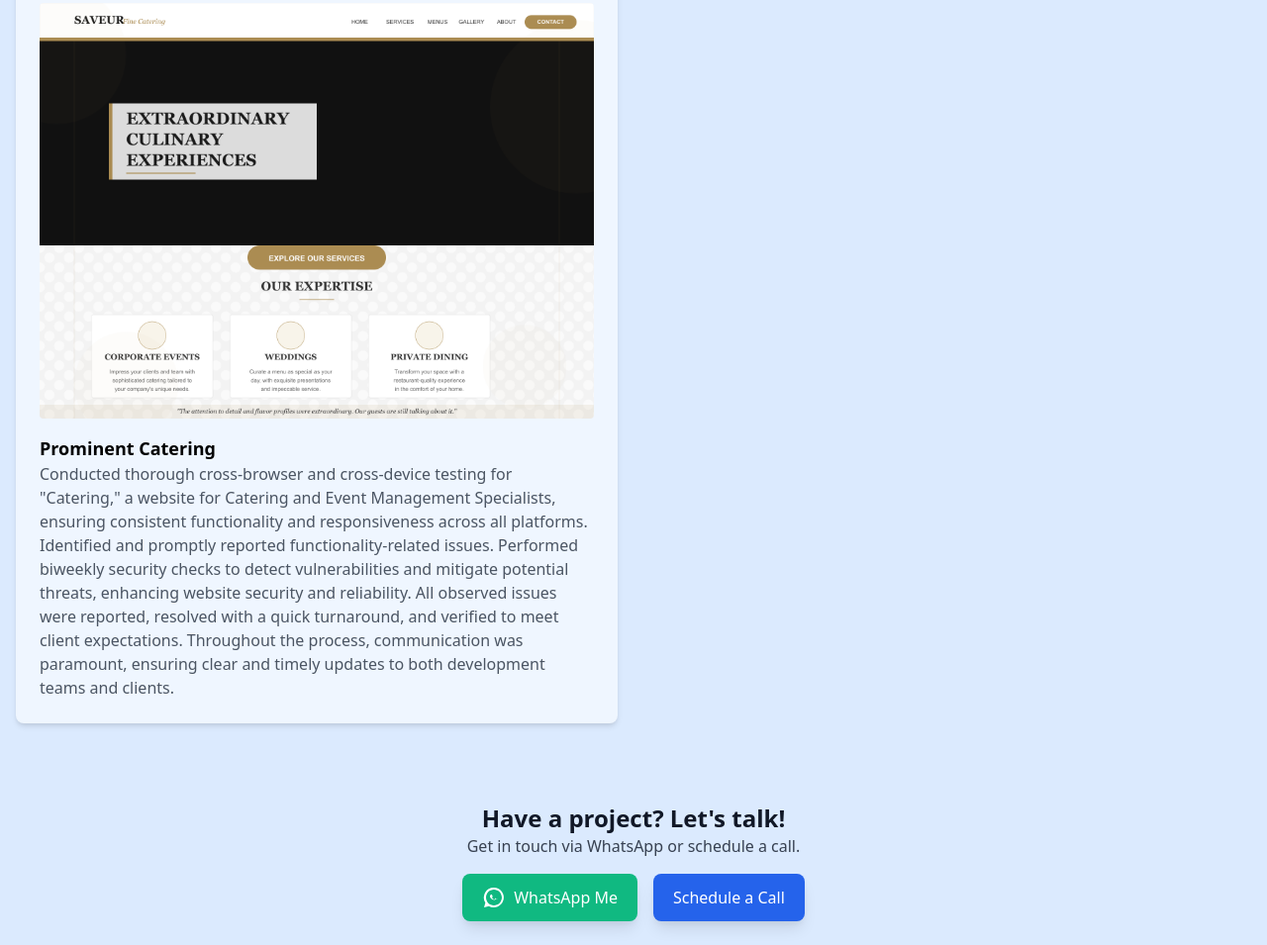
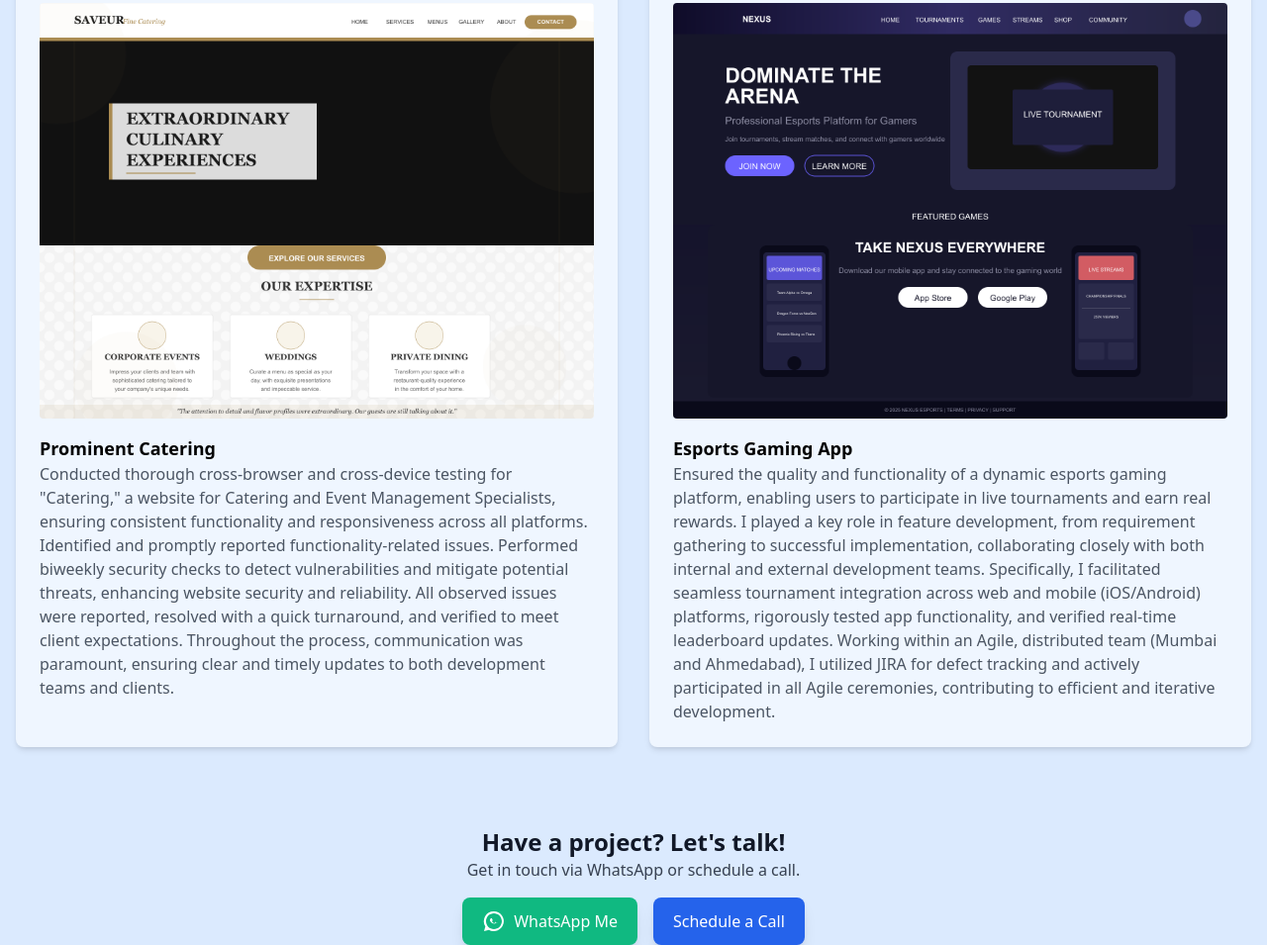
Before and after one commit to sureokay/Bhargav-Career-Page, a plain HTML site: page portfolio/index.html in a window 1280 px wide. Shown: the part 1077-2032 px from the top of the page at 99% size. Drawn offline with nearby package versions, Linux system fonts and the light colour scheme.

Commit message:
portfolio item added

```diff
--- a/portfolio/index.html
+++ b/portfolio/index.html
@@ -141,6 +141,29 @@
               meet client expectations. Throughout the process, communication
               was paramount, ensuring clear and timely updates to both
               development teams and clients.
+            </p>
+          </div>
+          <div class="p-6 bg-blue-50 rounded-lg shadow-md">
+            <img
+              src="/data/project4.png"
+              alt="Project 1"
+              class="w-full object-cover mb-4 rounded"
+              loading="lazy"
+            />
+            <h4 class="font-semibold text-lg">Esports Gaming App</h4>
+            <p class="text-gray-600">
+              Ensured the quality and functionality of a dynamic esports gaming
+              platform, enabling users to participate in live tournaments and
+              earn real rewards. I played a key role in feature development,
+              from requirement gathering to successful implementation,
+              collaborating closely with both internal and external development
+              teams. Specifically, I facilitated seamless tournament integration
+              across web and mobile (iOS/Android) platforms, rigorously tested
+              app functionality, and verified real-time leaderboard updates.
+              Working within an Agile, distributed team (Mumbai and Ahmedabad),
+              I utilized JIRA for defect tracking and actively participated in
+              all Agile ceremonies, contributing to efficient and iterative
+              development.
             </p>
           </div>
         </div>
```
Also changed, not shown: data/project4.png (added).
